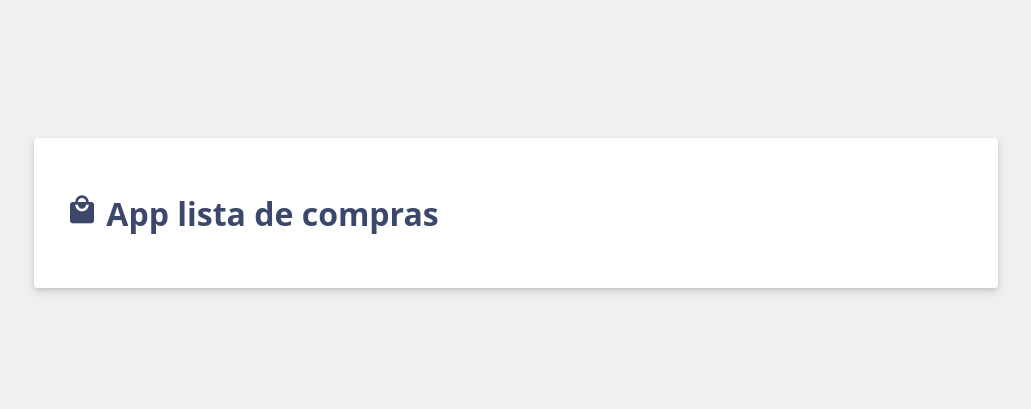
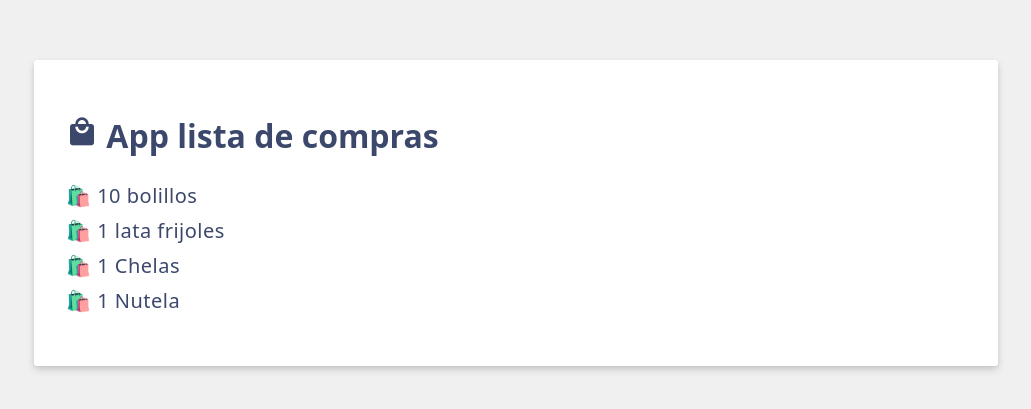
Before and after one commit to MelanieCuevas-Hub/Repositorio-de-la-materia-DADM, a Vue app: page / in a window 1280 px wide. Shown: the part 187-596 px from the top of the page, without its empty margins (124-1155 px from the left). Built offline with nearby package versions, Linux system fonts and the light colour scheme.

Commit message:
⭐FEAT: ITEM

```diff
--- a/src/App.vue
+++ b/src/App.vue
@@ -2,15 +2,27 @@
 import { ref } from 'vue';
 //Modelo
 const header = ref  ('App lista de compras');
+const items = ref([
+    {id:'0', label:'10 bolillos'},
+    {id:'1', label:'1 lata frijoles'},
+    {id:'2', label:'1 Chelas'},
+    {id:'3', label:'1 Nutela'}
+]);
 </script>
 
 <template>
 <h1>
-<i  class = "material-icons shopping-cart-icon">local_mall</i>
-{{ header }} </h1>
+    <i class="material-icons shopping-cart-icon"> local_mall</i>
+    {{ header }}
+    </h1>
+    <ul>
+        <li v-for="item in items" :key="item.id"> 🛍️ {{ item.label }} </li>
+
+    </ul>
 </template>
+
 <style scoped>
-.shopping-cart-icon{
- font-size: 2rem;
+.shopping-cart-icon {
+font-size: 2rem;
 }
 </style>
```
